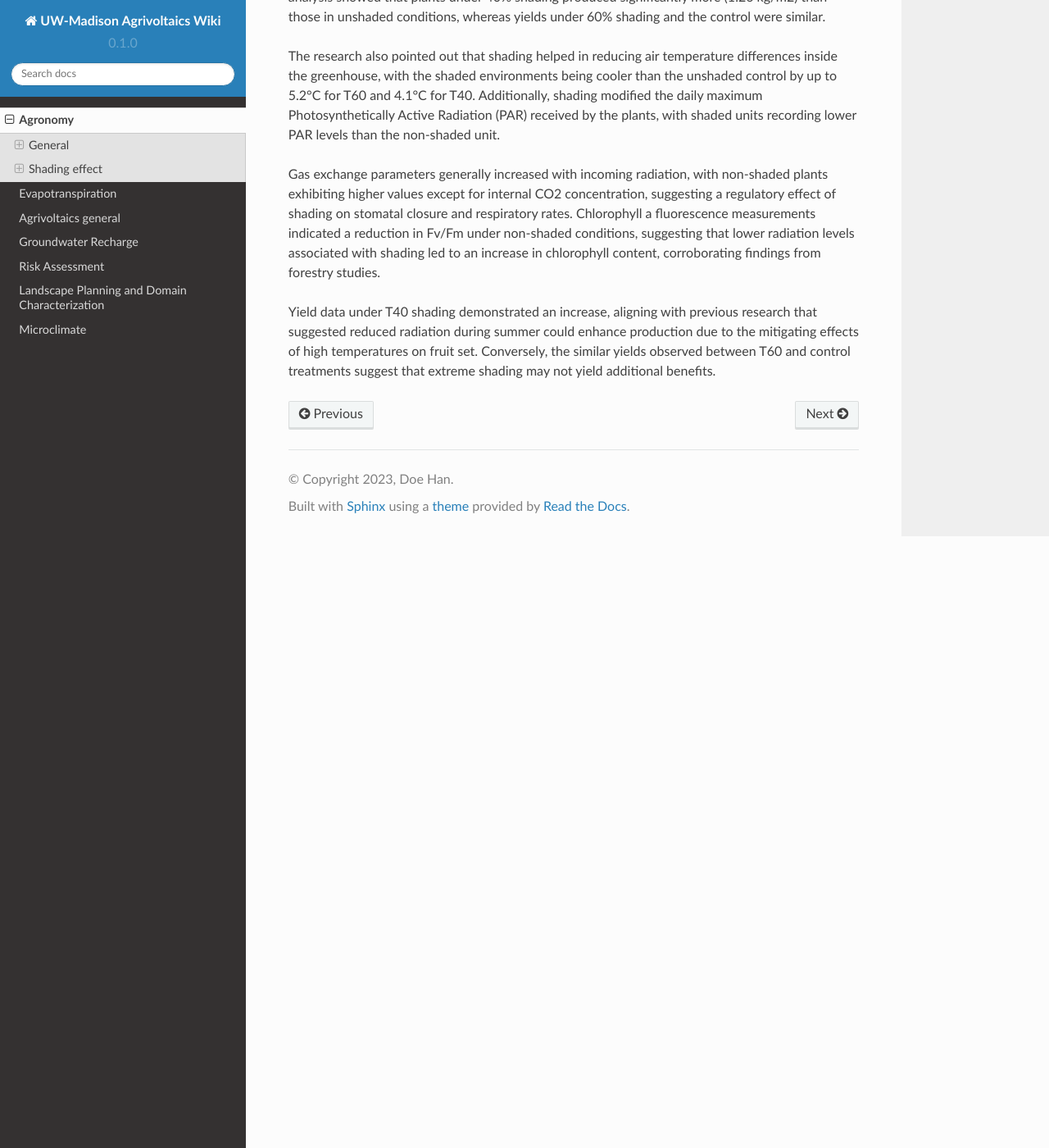
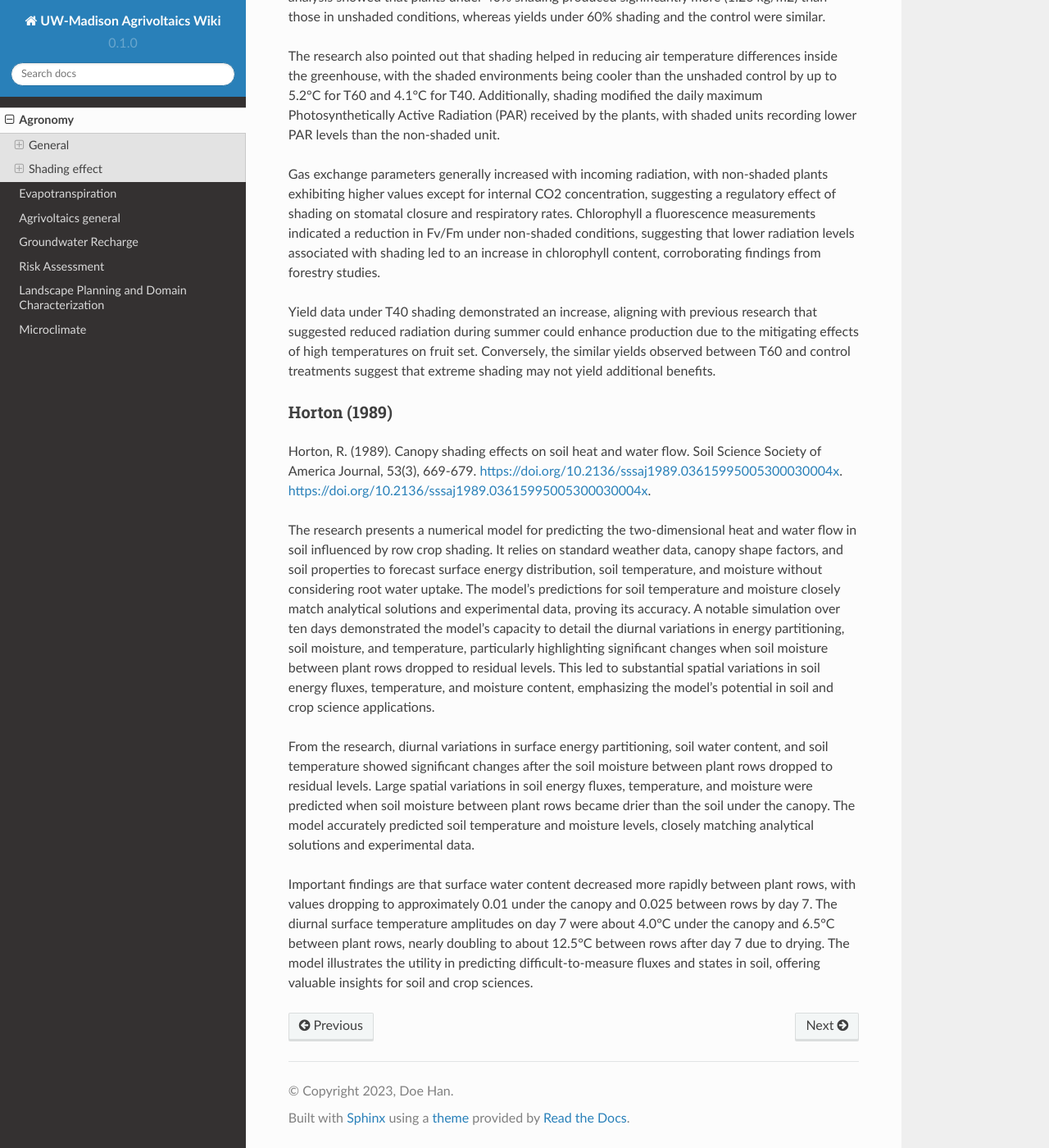
Before and after one commit to hanhydro/wiki, a Sphinx documentation site: the page built from docs/source/ag.rst, in a window 1280 px wide and 1400 px high, scrolled down 13329 px. Shown: the whole window at 82% size. Built offline with Sphinx 7.4.7 and the Read the Docs theme 2.0.0, drawn with Linux system fonts in a browser that asks for light colours; pages that are not in the unit, such as notebooks, are missing from menus.

Commit message:
Update ag.rst

```diff
--- a/docs/source/ag.rst
+++ b/docs/source/ag.rst
@@ -215,3 +215,13 @@ The research also pointed out that shading helped in reducing air temperature di
 Gas exchange parameters generally increased with incoming radiation, with non-shaded plants exhibiting higher values except for internal CO2 concentration, suggesting a regulatory effect of shading on stomatal closure and respiratory rates. Chlorophyll a fluorescence measurements indicated a reduction in Fv/Fm under non-shaded conditions, suggesting that lower radiation levels associated with shading led to an increase in chlorophyll content, corroborating findings from forestry studies.
 
 Yield data under T40 shading demonstrated an increase, aligning with previous research that suggested reduced radiation during summer could enhance production due to the mitigating effects of high temperatures on fruit set. Conversely, the similar yields observed between T60 and control treatments suggest that extreme shading may not yield additional benefits.
+
+Horton (1989)
+++++++++++++++++++++++++++++
+Horton, R. (1989). Canopy shading effects on soil heat and water flow. Soil Science Society of America Journal, 53(3), 669-679. https://doi.org/10.2136/sssaj1989.03615995005300030004x. https://doi.org/10.2136/sssaj1989.03615995005300030004x.
+
+The research presents a numerical model for predicting the two-dimensional heat and water flow in soil influenced by row crop shading. It relies on standard weather data, canopy shape factors, and soil properties to forecast surface energy distribution, soil temperature, and moisture without considering root water uptake. The model's predictions for soil temperature and moisture closely match analytical solutions and experimental data, proving its accuracy. A notable simulation over ten days demonstrated the model's capacity to detail the diurnal variations in energy partitioning, soil moisture, and temperature, particularly highlighting significant changes when soil moisture between plant rows dropped to residual levels. This led to substantial spatial variations in soil energy fluxes, temperature, and moisture content, emphasizing the model's potential in soil and crop science applications.
+
+From the research, diurnal variations in surface energy partitioning, soil water content, and soil temperature showed significant changes after the soil moisture between plant rows dropped to residual levels. Large spatial variations in soil energy fluxes, temperature, and moisture were predicted when soil moisture between plant rows became drier than the soil under the canopy. The model accurately predicted soil temperature and moisture levels, closely matching analytical solutions and experimental data.
+
+Important findings are that surface water content decreased more rapidly between plant rows, with values dropping to approximately 0.01 under the canopy and 0.025 between rows by day 7. The diurnal surface temperature amplitudes on day 7 were about 4.0°C under the canopy and 6.5°C between plant rows, nearly doubling to about 12.5°C between rows after day 7 due to drying. The model illustrates the utility in predicting difficult-to-measure fluxes and states in soil, offering valuable insights for soil and crop sciences.
```
